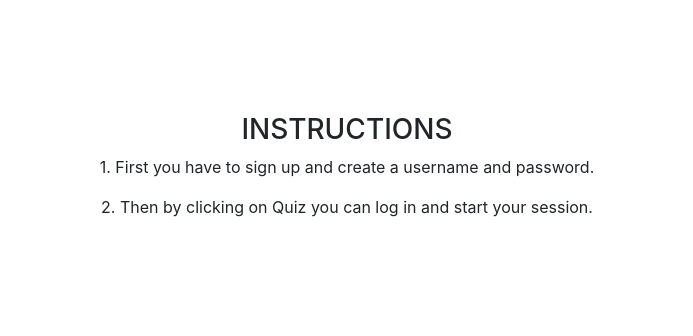
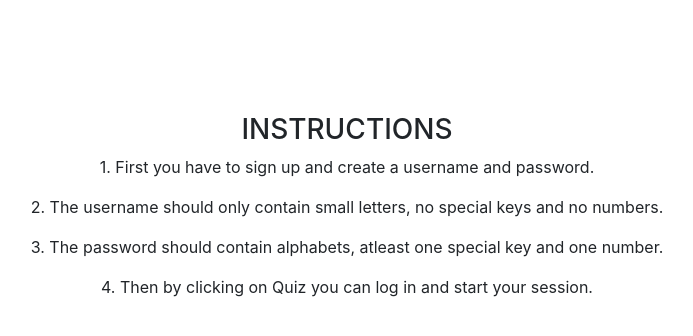
Before and after one commit to chithras111/Testpress_quiz, a Django app: page / in a window 1280 px wide. Shown: the part 72-408 px from the top of the page, without its empty margins (293-986 px from the left). Run offline with Django 3.2, Linux system fonts and the light colour scheme; some libraries are stand-ins or nearby versions.

Commit message:
Update home.html

```diff
--- a/template/home.html
+++ b/template/home.html
@@ -6,8 +6,9 @@
 
     <h3>INSTRUCTIONS</h3>
     <p>1. First you have to sign up and create a username and password.</p>
-    <p>2. Then by clicking on Quiz you can log in and start your session.</p>
-
+    <p>2. The username should only contain small letters, no special keys and no numbers.</p>
+    <p>3. The password should contain alphabets, atleast one special key and one number.</p>
+    <p>4. Then by clicking on Quiz you can log in and start your session.</p>
 </center>
 
 
```
